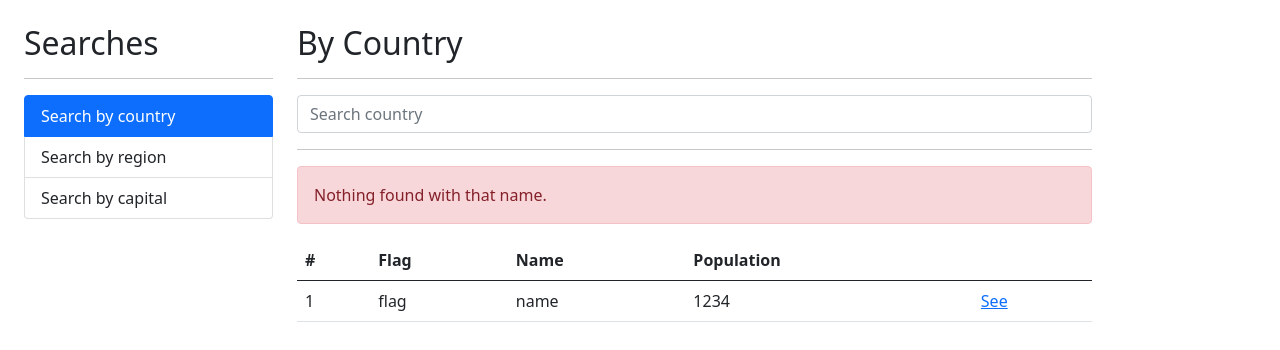
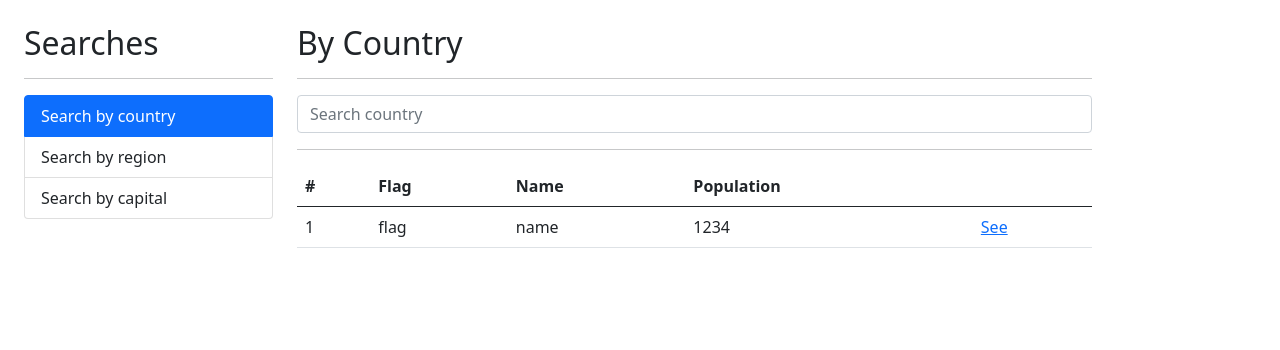
Before and after one commit to RogerFontovaTorres/CountriesWebApp, an Angular app: page / in a window 1280 px wide. Shown: the top 350 px of the page. Built offline with nearby package versions, Linux system fonts and the light colour scheme.

Commit message:
Section 8 video 108: show error if no countries found

```diff
--- a/src/app/country/pages/by-country/by-country.component.html
+++ b/src/app/country/pages/by-country/by-country.component.html
@@ -16,11 +16,11 @@
 </div>
 <hr>
 
-<div class="alert alert-danger">
-    Nothing found with that name.
+<div class="alert alert-danger" *ngIf="thereIsError">
+    No coincidence found with '{{searchCountry}}'.
 </div>
 
-<div class="row">
+<div class="row" *ngIf="!thereIsError">
     <div class="col">
         <table class="table table-hover">
             <thead>
--- a/src/app/country/pages/by-country/by-country.component.ts
+++ b/src/app/country/pages/by-country/by-country.component.ts
@@ -9,14 +9,20 @@ import { CountryService } from '../../services/country.service';
 export class ByCountryComponent {
 
   searchCountry: string = "";
+  thereIsError: boolean = false;
 
   constructor(private countryService: CountryService){
   }
 
   search(){
+    this.thereIsError = false;
     this.countryService.searchCountry(this.searchCountry)
-      .subscribe( answer => {
+      .subscribe( (answer) => {
         console.log(answer);
+      }, (error) => {
+        this.thereIsError = true;
       });
+
+
   }
 }
```
